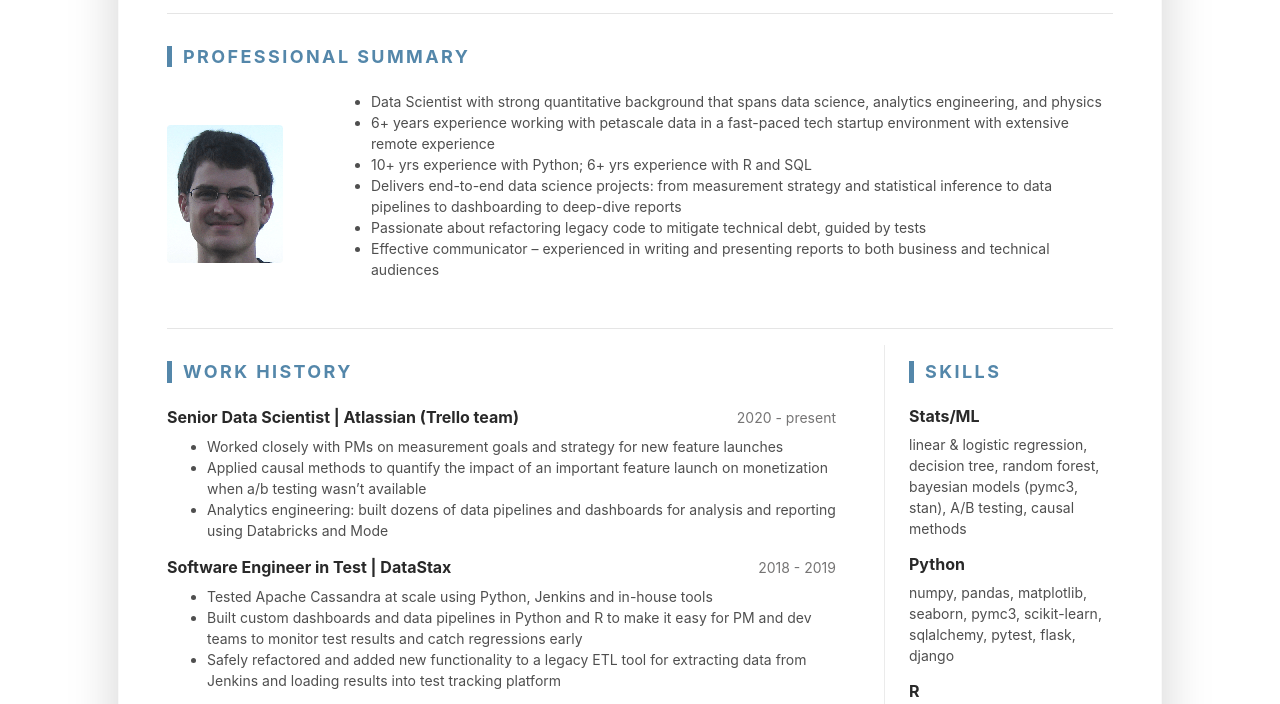
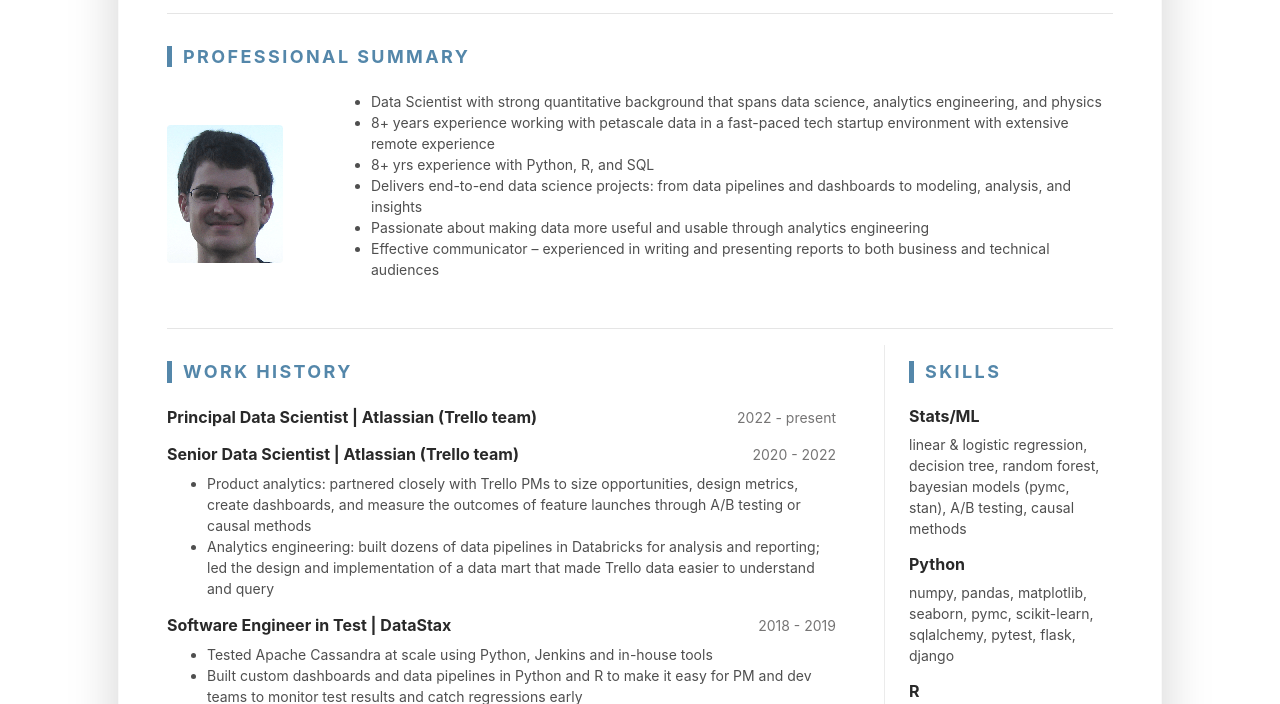
Before and after one commit to grollins/geoff-site, a plain HTML site: page index.html in a window 1280 px wide. Shown: the part 183-887 px from the top of the page. Drawn offline with Linux system fonts and the light colour scheme.

Commit message:
Job title update 2022

```diff
--- a/index.html
+++ b/index.html
@@ -52,10 +52,10 @@
 						<div class="media-body text-left">
 							<ul class="resume-list">
 								<li>Data Scientist with strong quantitative background that spans data science, analytics engineering, and physics</li>
-								<li>6+ years experience working with petascale data in a fast-paced tech startup environment with extensive remote experience</li>
-								<li>10+ yrs experience with Python; 6+ yrs experience with R and SQL</li>
-								<li>Delivers end-to-end data science projects: from measurement strategy and statistical inference to data pipelines to dashboarding to deep-dive reports</li>
-								<li>Passionate about refactoring legacy code to mitigate technical debt, guided by tests</li>
+								<li>8+ years experience working with petascale data in a fast-paced tech startup environment with extensive remote experience</li>
+								<li>8+ yrs experience with Python, R, and SQL</li>
+								<li>Delivers end-to-end data science projects: from data pipelines and dashboards to modeling, analysis, and insights</li>
+								<li>Passionate about making data more useful and usable through analytics engineering
 								<li>Effective communicator – experienced in writing and presenting reports to both business and technical audiences</li>
 							</ul>
 						</div><!--//media-body-->
@@ -69,14 +69,21 @@
 								<h3 class="text-uppercase resume-section-heading mb-4">Work History</h3>
 								<div class="item mb-3">
 									<div class="item-heading row align-items-center mb-2">
+										<h4 class="item-title col-12 col-md-6 col-lg-8 mb-2 mb-md-0">Principal Data Scientist | Atlassian (Trello team)</h4>
+										<div class="item-meta col-12 col-md-6 col-lg-4 text-muted text-left text-md-right">2022 - present</div>
+									</div>
+									<div class="item-content">
+									</div>
+								</div><!--//item-->
+								<div class="item mb-3">
+									<div class="item-heading row align-items-center mb-2">
 										<h4 class="item-title col-12 col-md-6 col-lg-8 mb-2 mb-md-0">Senior Data Scientist | Atlassian (Trello team)</h4>
-										<div class="item-meta col-12 col-md-6 col-lg-4 text-muted text-left text-md-right">2020 - present</div>
+										<div class="item-meta col-12 col-md-6 col-lg-4 text-muted text-left text-md-right">2020 - 2022</div>
 									</div>
 									<div class="item-content">
 										<ul class="resume-list">
-											<li>Worked closely with PMs on measurement goals and strategy for new feature launches</li>
-											<li>Applied causal methods to quantify the impact of an important feature launch on monetization when a/b testing wasn’t available</li>
-											<li>Analytics engineering: built dozens of data pipelines and dashboards for analysis and reporting using Databricks and Mode</li>
+											<li>Product analytics: partnered closely with Trello PMs to size opportunities, design metrics, create dashboards, and measure the outcomes of feature launches through A/B testing or causal methods
+											<li>Analytics engineering: built dozens of data pipelines in Databricks for analysis and reporting; led the design and implementation of a data mart that made Trello data easier to understand and query</li>
 										</ul>
 									</div>
 								</div><!--//item-->
@@ -84,7 +91,6 @@
 									<div class="item-heading row align-items-center mb-2">
 										<h4 class="item-title col-12 col-md-6 col-lg-8 mb-2 mb-md-0">Software Engineer in Test | DataStax</h4>
 										<div class="item-meta col-12 col-md-6 col-lg-4 text-muted text-left text-md-right">2018 - 2019</div>
-
 									</div>
 									<div class="item-content">
 										<ul class="resume-list">
@@ -111,7 +117,6 @@
 									<div class="item-heading row align-items-center mb-2">
 										<h4 class="item-title col-12 col-md-6 col-lg-8 mb-2 mb-md-0">Data Scientist | Dropbox</h4>
 										<div class="item-meta col-12 col-md-6 col-lg-4 text-muted text-left text-md-right">2014 - 2017</div>
-
 									</div>
 									<div class="item-content">
 										<ul class="resume-list">
@@ -128,13 +133,13 @@
 								    <div class="item">
 										<h4 class="item-title">Stats/ML</h4>
 										<ul class="list-unstyled resume-skills-list">
-											<li class="mb-2">linear & logistic regression, decision tree, random forest, bayesian models (pymc3, stan), A/B testing, causal methods<li>
+											<li class="mb-2">linear & logistic regression, decision tree, random forest, bayesian models (pymc, stan), A/B testing, causal methods<li>
 										</ul>
 									</div><!--//item-->
 									<div class="item">
 										<h4 class="item-title">Python</h4>
 										<ul class="list-unstyled resume-skills-list">
-											<li class="mb-2">numpy, pandas, matplotlib, seaborn, pymc3, scikit-learn, sqlalchemy, pytest, flask, django</li>
+											<li class="mb-2">numpy, pandas, matplotlib, seaborn, pymc, scikit-learn, sqlalchemy, pytest, flask, django</li>
 										</ul>
 									</div><!--//item-->
 									<div class="item">
@@ -164,7 +169,7 @@
 									<div class="item">
 										<h4 class="item-title">Dev Tools</h4>
 										<ul class="list-unstyled resume-skills-list">
-											<li class="mb-2">Git, GitHub, Docker, Sourcetree, Atom, RStudio, Bash, pyenv<li>
+											<li class="mb-2">Git, GitHub, Docker, Sourcetree, RStudio, Bash, pyenv<li>
 										</ul>
 									</div><!--//item-->
 									<div class="item">
```
